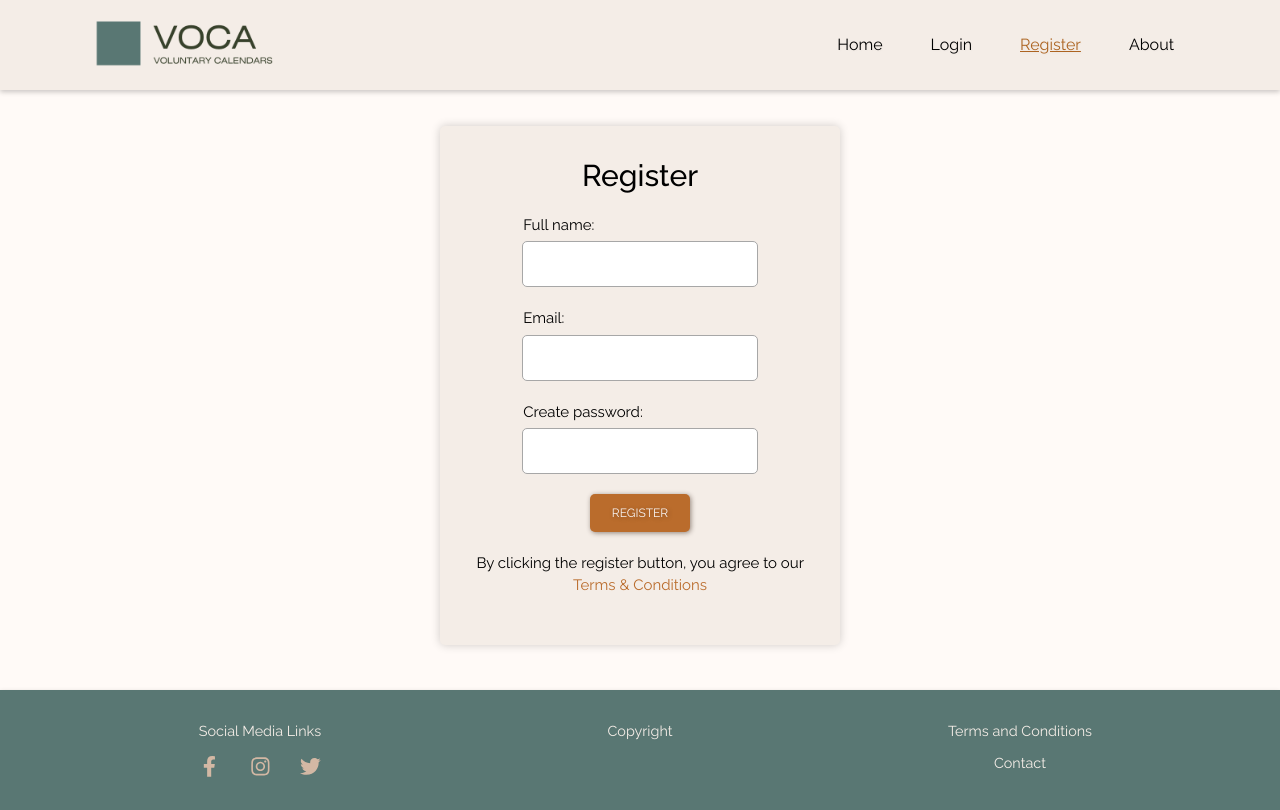
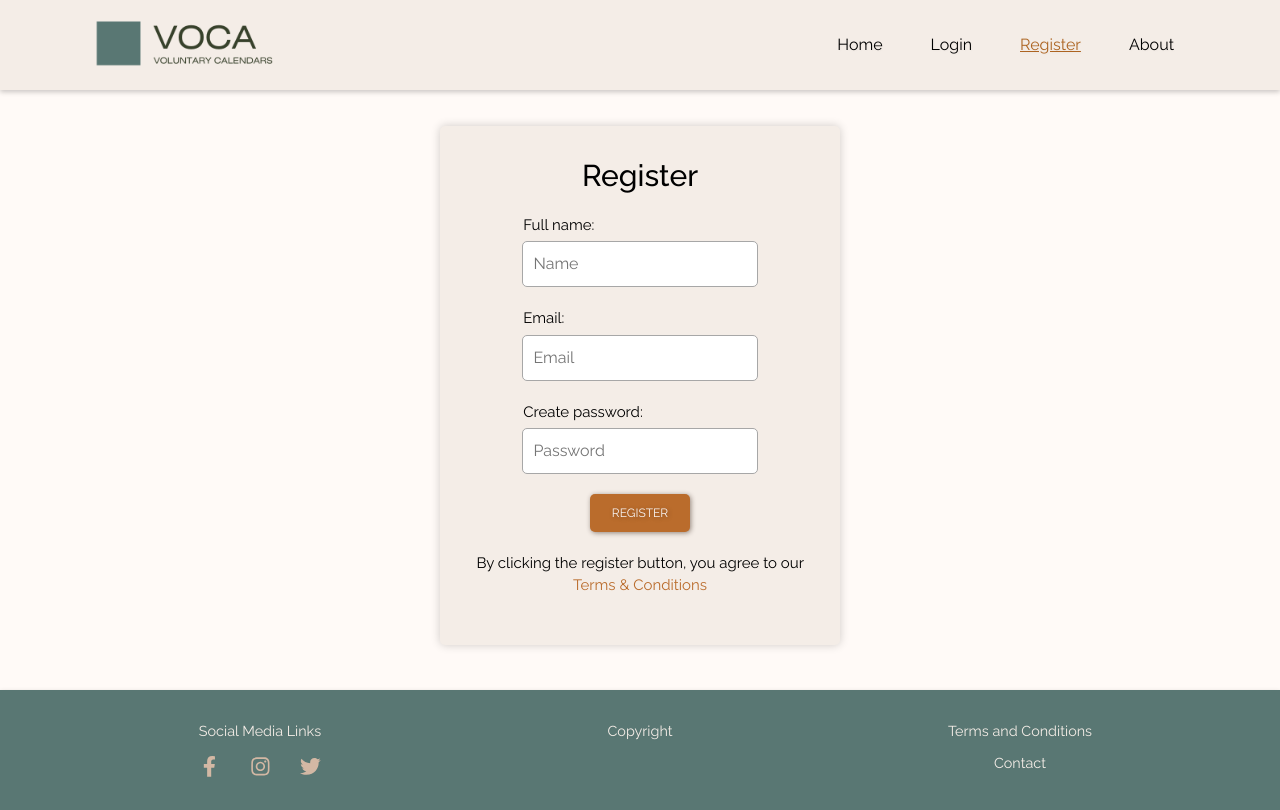
Before and after one commit to satuhalinen/calendar, a React (Vite) app: page /register in a window 1280 px wide. Built offline with nearby package versions, Linux system fonts and the light colour scheme; no server answers.

Commit message:
logic for error when registering with used email or logging in with incorrect pw or email

```diff
--- a/package.json
+++ b/package.json
@@ -14,6 +14,7 @@
     "@mui/x-date-pickers": "^7.0.0",
     "@reduxjs/toolkit": "^2.2.3",
     "bootstrap": "^5.3.3",
+    "chart.js": "^3.9.1",
     "dayjs": "^1.11.10",
     "firebase": "^10.10.0",
     "react": "^18.2.0",
--- a/src/routes/login/Login.jsx
+++ b/src/routes/login/Login.jsx
@@ -6,11 +6,13 @@ import {
   useSignInWithEmailAndPassword,
   useSignInWithGoogle,
 } from "react-firebase-hooks/auth";
-import { useEffect } from "react";
+import { useEffect, useState } from "react";
 import { addDoc, getDoc, doc, collection } from "firebase/firestore";
 import "./login.css";
 
 export default function Login() {
+  const [error, setError] = useState(null);
+  const [inputError, setInputError] = useState(false);
   const navigate = useNavigate();
   const [signInWithEmailAndPassword, user] =
     useSignInWithEmailAndPassword(auth);
@@ -25,6 +27,8 @@ export default function Login() {
       navigate("/profile");
     } catch (error) {
       console.error("Error signing in with email and password:", error);
+      setError("Incorrect email or password.");
+      setInputError(true);
     }
   };
 
@@ -61,11 +65,25 @@ export default function Login() {
           <h3 className="h3Login">Log in</h3>
           <div className="loginFormGroup">
             <label htmlFor="email">Email:</label>
-            <input type="email" name="email" id="email" />
+            <input
+              className={inputError ? "input-error input-shake" : ""}
+              style={inputError ? { border: "2px solid red" } : {}}
+              type="email"
+              name="email"
+              placeholder="Email"
+              id="email"
+            />
           </div>
           <div className="loginFormGroup">
             <label htmlFor="password">Password:</label>
-            <input type="password" name="password" id="password" />
+            <input
+              className={inputError ? "input-error input-shake" : ""}
+              style={inputError ? { border: "2px solid red" } : {}}
+              type="password"
+              name="password"
+              placeholder="Password"
+              id="password"
+            />
           </div>
           <Button type="submit" className="loginBtn">
             Log in
@@ -104,6 +122,7 @@ export default function Login() {
             <span style={{ display: "none" }}>Sign in with Google</span>
           </div>
         </Button>
+        {error && <p style={{ color: "red" }}>{error}</p>}
         <p className="noAccount">
           Don't have an account? <Link to="/register">Sign up</Link> now.
         </p>
--- a/src/routes/login/login.css
+++ b/src/routes/login/login.css
@@ -186,3 +186,32 @@
   background-color: #f9f9f9;
   border-color: #c6c6c6;
 }
+
+.input-shake {
+  animation: shake 0.3s;
+}
+
+@keyframes shake {
+  0% {
+    transform: translateX(0);
+  }
+  20% {
+    transform: translateX(-5px);
+  }
+  40% {
+    transform: translateX(5px);
+  }
+  60% {
+    transform: translateX(-5px);
+  }
+  80% {
+    transform: translateX(5px);
+  }
+  100% {
+    transform: translateX(0);
+  }
+}
+
+.input-error {
+  border: 2px solid red;
+}
--- a/src/routes/register/Register.jsx
+++ b/src/routes/register/Register.jsx
@@ -2,12 +2,15 @@ import Button from "react-bootstrap/Button";
 import { Link } from "react-router-dom";
 import { useCreateUserWithEmailAndPassword } from "react-firebase-hooks/auth";
 import { auth, db } from "../../auth/firebase";
-import { useEffect } from "react";
+import { useEffect, useState } from "react";
 import { useNavigate } from "react-router-dom";
 import "./register.css";
 import { addDoc, collection } from "firebase/firestore";
+import { getDocs, query, where } from "firebase/firestore";
 
 export default function Register() {
+  const [error, setError] = useState(null);
+  const [inputError, setInputError] = useState(false);
   const navigate = useNavigate();
   const [createUserWithEmailAndPassword, user] =
     useCreateUserWithEmailAndPassword(auth);
@@ -17,6 +20,20 @@ export default function Register() {
     const password = e.target.createpassword.value;
 
     try {
+      const emailQuery = query(
+        collection(db, "users"),
+        where("email", "==", email)
+      );
+      const emailSnapshot = await getDocs(emailQuery);
+
+      if (!emailSnapshot.empty) {
+        setError("Email already in use");
+        setInputError(true);
+        return;
+      }
+
+      setInputError(false);
+
       await createUserWithEmailAndPassword(email, password);
 
       const currentUser = auth.currentUser;
@@ -46,19 +63,36 @@ export default function Register() {
         <form onSubmit={handleSubmit}>
           <div className="registerFormGroup">
             <label htmlFor="fullname">Full name:</label>
-            <input type="text" name="fullname" id="fullname" />
+            <input
+              type="text"
+              name="fullname"
+              placeholder="Name"
+              id="fullname"
+            />
           </div>
           <div className="registerFormGroup">
             <label htmlFor="email">Email:</label>
-            <input type="email" name="email" id="email" />
+            <input
+              type="email"
+              name="email"
+              placeholder="Email"
+              className={inputError ? "input-error input-shake" : ""}
+              style={inputError ? { border: "2px solid red" } : {}}
+            />
           </div>
           <div className="registerFormGroup">
             <label htmlFor="createpassword">Create password:</label>
-            <input type="password" name="createpassword" id="createpassword" />
+            <input
+              type="password"
+              name="createpassword"
+              placeholder="Password"
+              id="createpassword"
+            />
           </div>
           <Button type="submit" className="registerBtn">
             Register
           </Button>
+          {error && <p style={{ color: "red" }}>{error}</p>}
         </form>
         <p className="termsConditions">
           By clicking the register button, you agree to our{" "}
--- a/src/routes/register/register.css
+++ b/src/routes/register/register.css
@@ -75,3 +75,32 @@
   font-size: 30px;
   color: #000000;
 }
+
+.input-shake {
+  animation: shake 0.3s;
+}
+
+@keyframes shake {
+  0% {
+    transform: translateX(0);
+  }
+  20% {
+    transform: translateX(-5px);
+  }
+  40% {
+    transform: translateX(5px);
+  }
+  60% {
+    transform: translateX(-5px);
+  }
+  80% {
+    transform: translateX(5px);
+  }
+  100% {
+    transform: translateX(0);
+  }
+}
+
+.input-error {
+  border: 2px solid red;
+}
```
Also changed, not shown: 1 other file (tests, documents, lock files or other folders).
